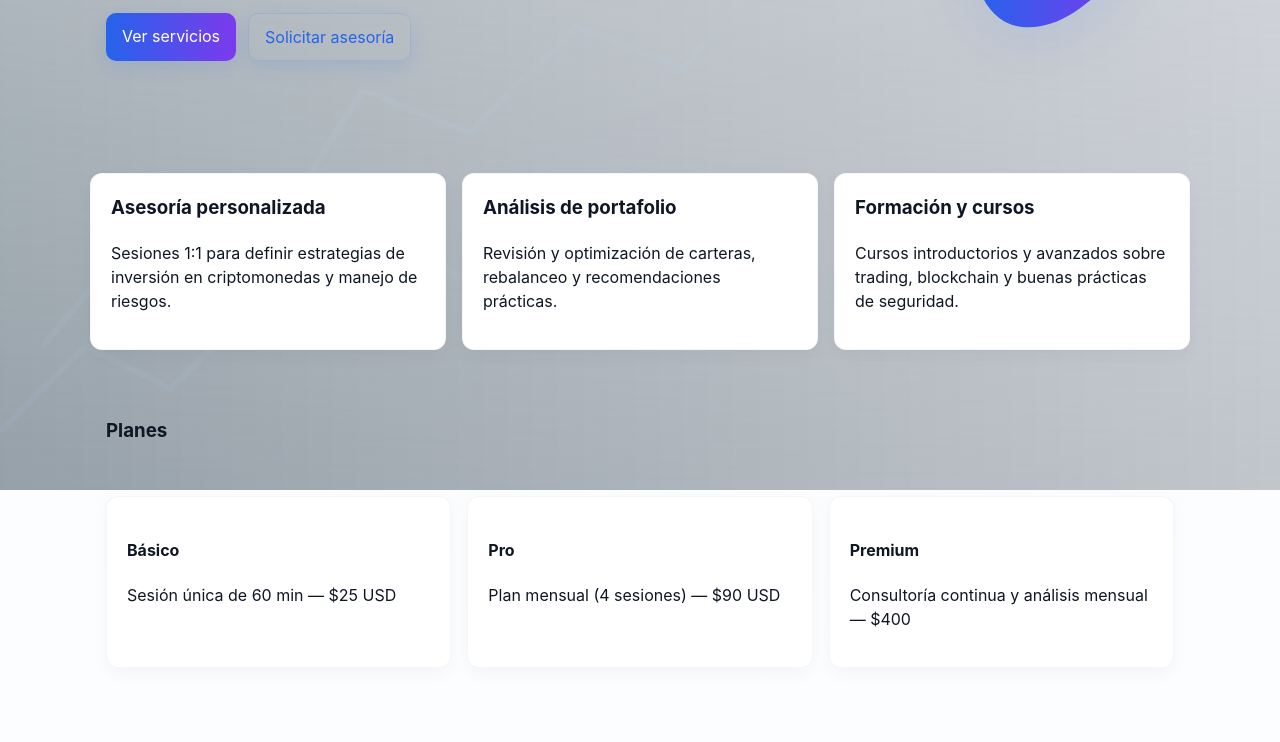
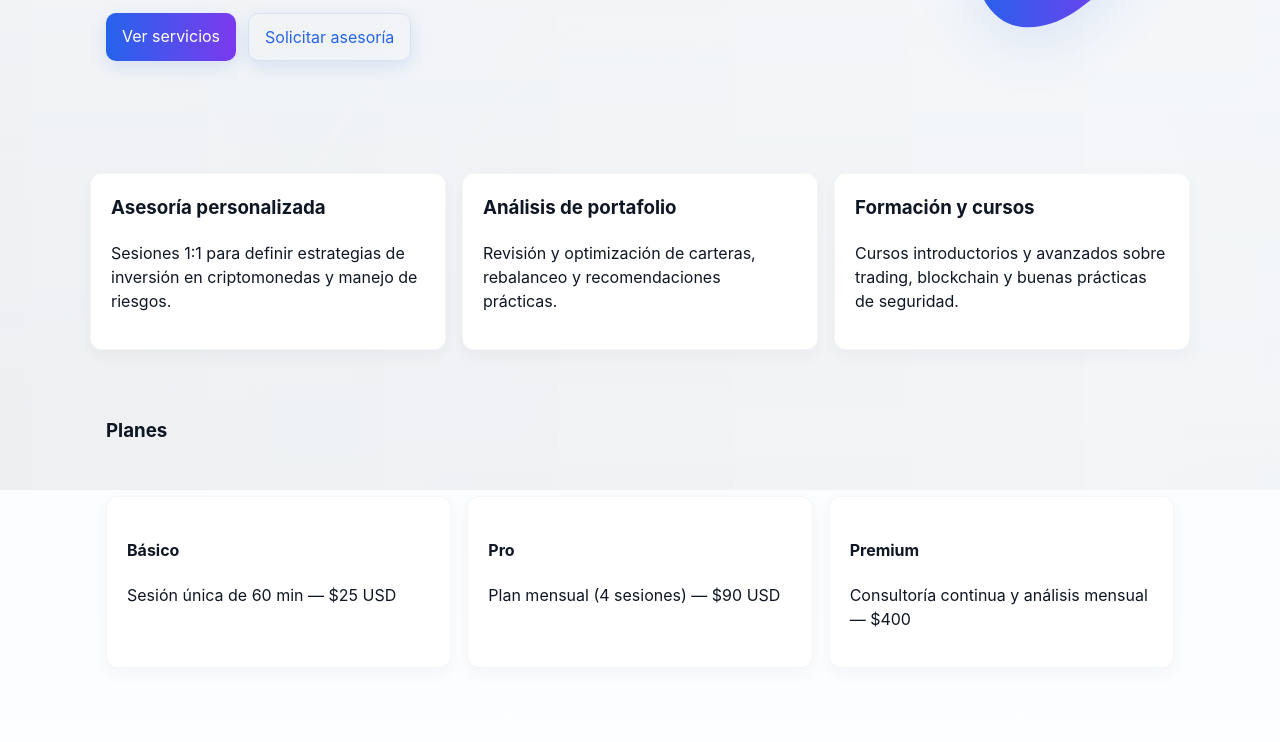
Before and after one commit to LucasRpoR/LucasRepo, a plain HTML site: page index.html in a window 1280 px wide. Shown: the part 310-1052 px from the top of the page. Drawn offline with Linux system fonts and the light colour scheme.

Commit message:
Background: add desaturated SVG layer with subtle parallax; adjust overlays

```diff
--- a/index.html
+++ b/index.html
@@ -8,6 +8,7 @@
   <meta name="description" content="Página web de ejemplo creada rápidamente.">
 </head>
 <body>
+  <div class="bg-layer" aria-hidden="true"></div>
   <header class="site-header">
     <div class="container header-row">
       <h1 class="logo">Asesorias Financieras</h1>
--- a/script.js
+++ b/script.js
@@ -96,4 +96,21 @@ document.addEventListener('DOMContentLoaded',()=>{
       el.animate([{transform:'translateY(0) rotate(0deg)', opacity:1},{transform:`translateY(${dy}px) rotate(360deg)`, opacity:0}],{duration:900+Math.random()*800,easing:'cubic-bezier(.2,.8,.2,1)'}).onfinish = ()=> el.remove();
     }
   }
+  // Parallax background: subtle vertical movement
+  const bg = document.querySelector('.bg-layer');
+  if(bg){
+    let latestScroll = 0;
+    let ticking = false;
+    window.addEventListener('scroll', ()=>{
+      latestScroll = window.scrollY;
+      if(!ticking){
+        window.requestAnimationFrame(()=>{
+          const translate = Math.round(latestScroll * 0.08);
+          bg.style.transform = `translate3d(0, ${translate}px, 0)`;
+          ticking = false;
+        });
+        ticking = true;
+      }
+    }, {passive:true});
+  }
 });
--- a/styles.css
+++ b/styles.css
@@ -6,33 +6,40 @@
 body{font-family:Inter, 'Segoe UI', Roboto, Arial, sans-serif;margin:0;background:linear-gradient(180deg,var(--bg),#ffffff);color:var(--text);line-height:1.5}
 
 /* subtle site background (finance-themed SVG) */
-/* full-bleed background with adaptive overlay to keep text/buttons readable */
+/* Background layer (separate element) — SVG desaturated + subtle parallax */
+.bg-layer{
+  position:fixed;
+  inset:0;
+  background-image: url('assets/bg-finance.svg');
+  background-size:cover;
+  background-position: center;
+  background-repeat:no-repeat;
+  filter:grayscale(0.7) contrast(0.9) saturate(0.7) blur(0.3px);
+  opacity:0.14;
+  pointer-events:none;
+  z-index:0;
+  transform:translate3d(0,0,0);
+  will-change:transform, opacity;
+}
+
+/* Overlay gradient for contrast and readability */
 body::before{
   content:"";
   position:fixed;
   inset:0;
-  /* SVG covers entire background for a continuous look */
-  background:
-    linear-gradient(180deg, rgba(255,255,255,0.42), rgba(255,255,255,0.06)),
-    url('assets/bg-finance.svg') center/cover no-repeat;
-  opacity:1;
+  background: linear-gradient(180deg, rgba(255,255,255,0.46), rgba(255,255,255,0.06));
   pointer-events:none;
-  z-index:0;
+  z-index:1;
 }
 
-/* Reduce intensity on small screens */
 @media (max-width:800px){
-  body::before{background-position:center top; background-size:140%;}
+  .bg-layer{background-position:center top; background-size:140%; opacity:0.09}
+  body::before{background: linear-gradient(180deg, rgba(255,255,255,0.62), rgba(255,255,255,0.08));}
 }
 
-/* Dark mode overlay: darker gradient to preserve contrast */
 @media (prefers-color-scheme:dark){
-  body::before{
-    background:
-      linear-gradient(180deg, rgba(2,6,23,0.52), rgba(2,6,23,0.12)),
-      url('assets/bg-finance.svg') center/cover no-repeat;
-    opacity:1;
-  }
+  .bg-layer{filter:grayscale(0.9) contrast(0.9) saturate(0.6) blur(0.4px); opacity:0.10}
+  body::before{background: linear-gradient(180deg, rgba(2,6,23,0.56), rgba(2,6,23,0.12));}
 }
 
 .container{max-width:1100px;margin:0 auto;padding:1rem;position:relative;z-index:10}
```
